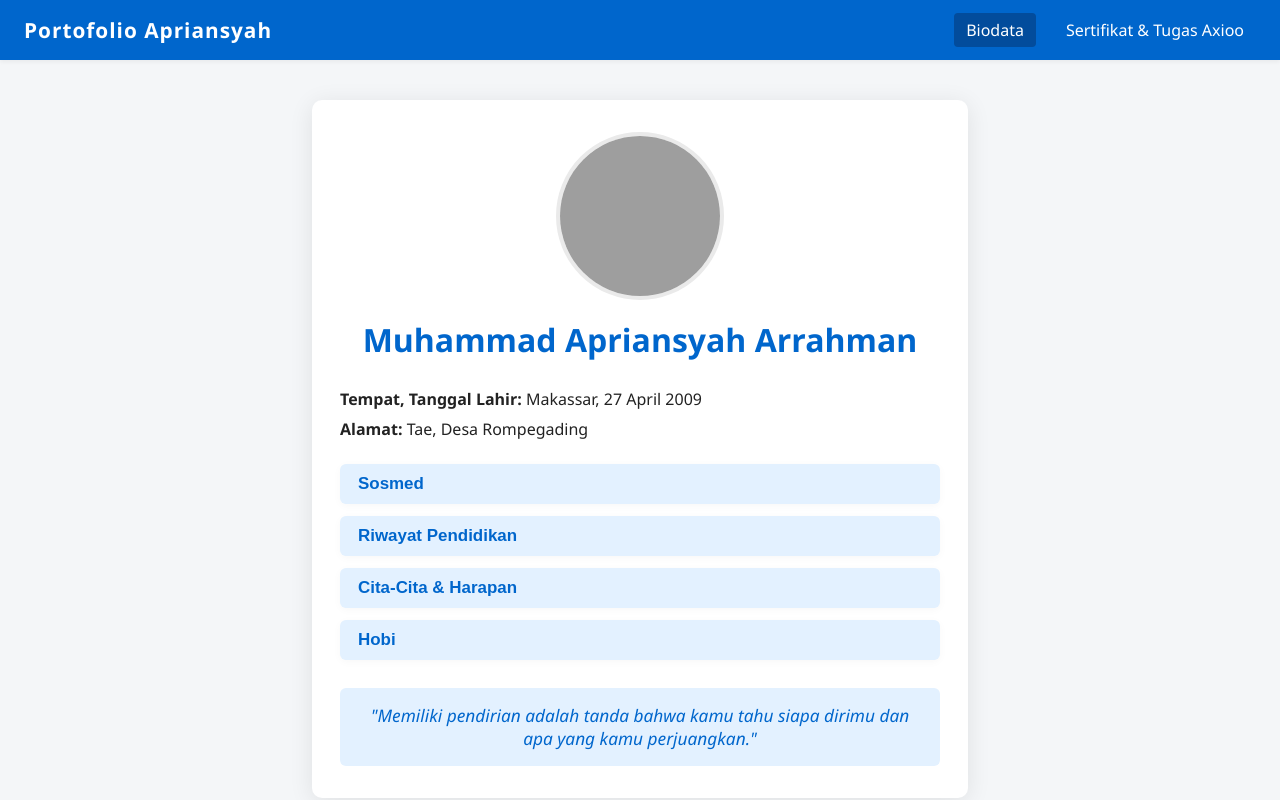
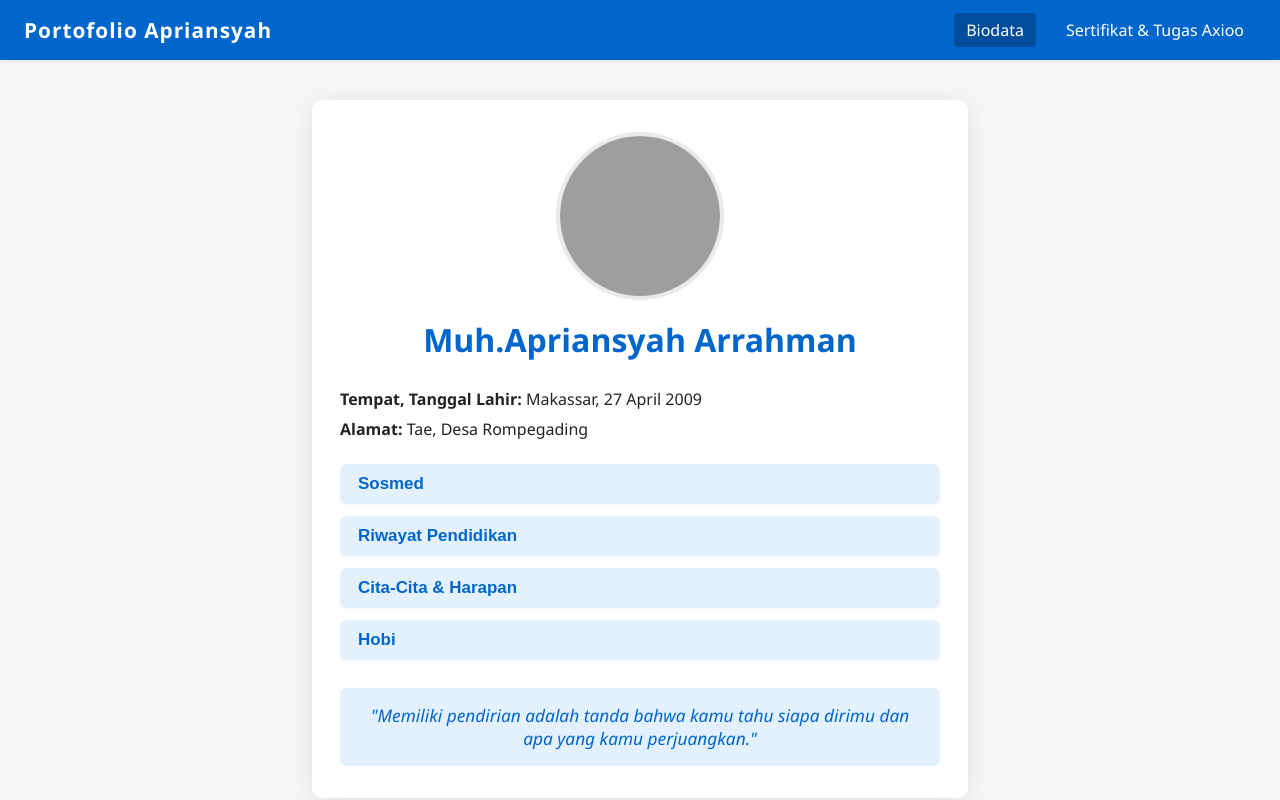
Before and after one commit to zanovaexe22/portofolio-ke-5, a plain HTML site: page index.html in a window 1280 px wide. Drawn offline with Linux system fonts and the light colour scheme; grey boxes are pictures that could not be loaded.

Commit message:
Update index.html

```diff
--- a/index.html
+++ b/index.html
@@ -17,7 +17,7 @@
   <main>
     <section class="profile">
       <img src="https://lh3.googleusercontent.com/pw/AP1GczM9omMpFRRs9jEtkfubiuEHny5ncO3_6ibOb6iXV03_Xhl9aN7wzc6ErPuLuN6myYLabBY90lQU3naogq-uwGoFqXs6pdebX9ud8Vuxd70d9fZKc6xIDfNibgYt22-oZBkkeu_MbKSJtzGYifjt_HAG=w494-h878-s-no-gm?authuser=0.jpg" alt="Foto Profil" class="profile-img">
-      <h1>Muhammad Apriansyah Arrahman</h1>
+      <h1>Muh.Apriansyah Arrahman</h1>
       <p><strong>Tempat, Tanggal Lahir:</strong> Makassar, 27 April 2009</p>
       <p><strong>Alamat:</strong> Tae, Desa Rompegading</p>
       <div class="accordion">
```
